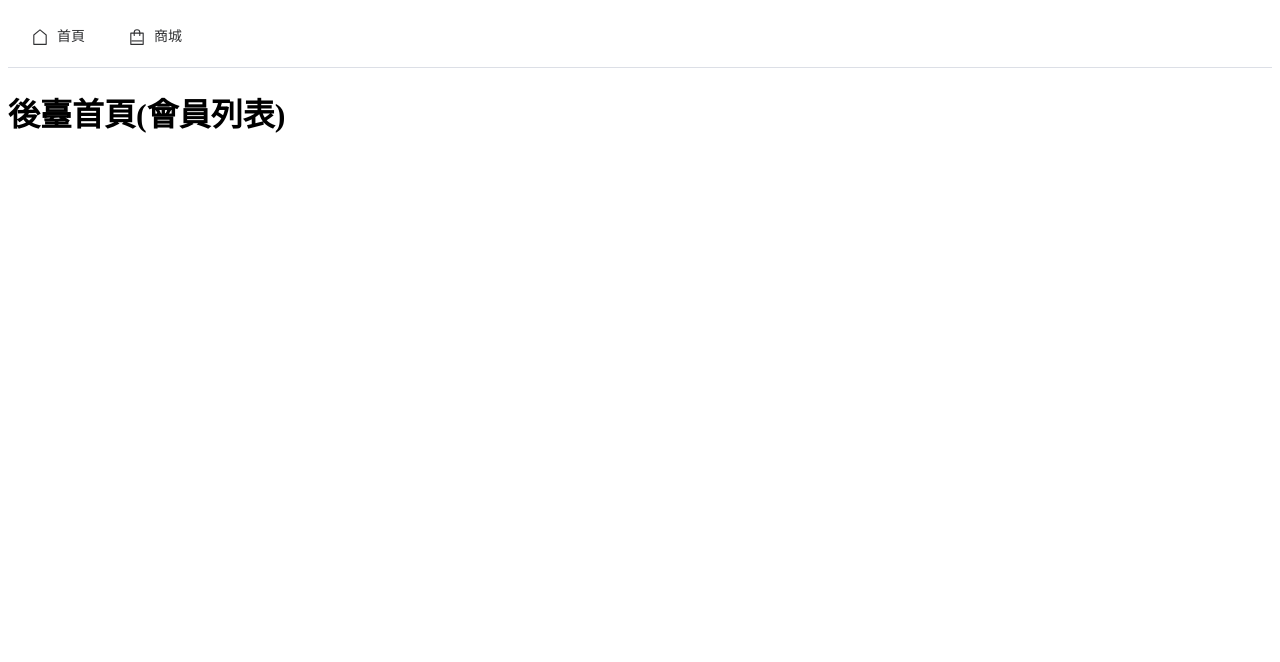
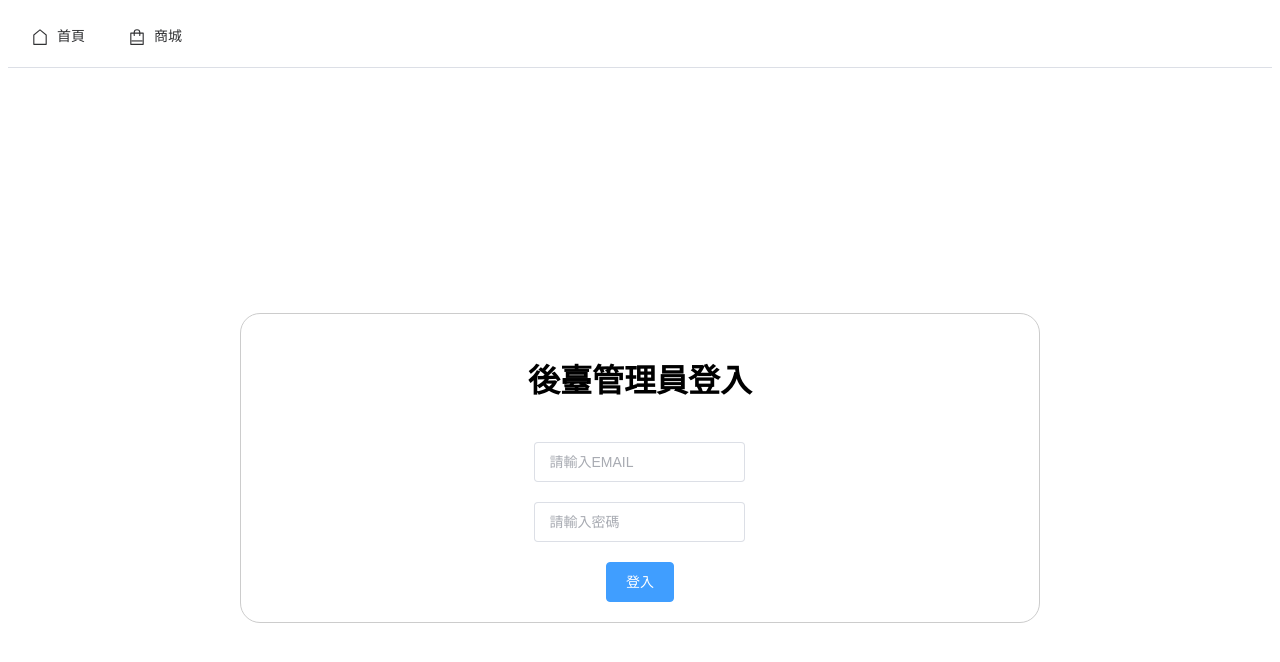
Before and after one commit to jc-1001/work-project, a Vue app in the folder vue/: page /admin in a window 1280 px wide. Shown: the top 662 px of the page. Built offline with nearby package versions, Linux system fonts and the light colour scheme.

Commit message:
後臺部分基建(未完成)

```diff
--- a/vue/src/App.vue
+++ b/vue/src/App.vue
@@ -1,11 +1,14 @@
 <script setup>
   import { ref } from "vue";
   import NavBar from "./components/NavBar.vue";
+  // import AdminNavBar from "./components/AdminNavBar.vue";
   // import Loading from "./components/Loading.vue";
+
 </script>
 
 <template>
   <!-- <Loading /> -->
   <NavBar />
+  <!-- <AdminNavBar/> -->
   <router-view />
 </template>
--- a/vue/src/router/index.js
+++ b/vue/src/router/index.js
@@ -57,7 +57,12 @@ const routes = [
   {
     path: '/admin',
     name: 'Admin',
-    component: () => import('../views/admin/admin.vue')
+    component: () => import('../views/admin/adminLogin.vue')
+  },
+  {
+    path: '/admin/user',
+    name: 'AdminUser',
+    component: () => import('../views/admin/adminUser.vue')
   },
   {
     path: '/admin/products',
--- /dev/null
+++ b/vue/src/views/admin/adminLogin.vue
@@ -0,0 +1,121 @@
+<script setup>
+import { ref, nextTick } from "vue";
+import { ElInput, ElButton, ElMessage } from "element-plus";
+import { useRouter } from "vue-router";
+import api from "../../api";
+
+const router = useRouter();
+
+const email = ref("");
+const password = ref("");
+const isSubmitting = ref(false);
+
+const emailRef = ref(null);
+const passwordRef = ref(null);
+
+//  跳轉到下一個輸入框
+const focusNext = () => {
+  if (!email.value) {
+    ElMessage.warning("請先輸入 EMAIL");
+    return;
+  }
+  nextTick(() => {
+    passwordRef.value?.focus();
+  });
+};
+
+// 帳密登入
+
+const login = async () => {
+  // 基本前端驗證
+  if (!email.value || !password.value) {
+    ElMessage.warning("請完整填寫所有欄位");
+    return;
+  }
+  isSubmitting.value = true;
+  try {
+    const res = await api.post("/login", {
+      email: email.value,
+      password: password.value,
+    });
+    // 儲存token到localStorage
+    localStorage.setItem("token", res.data.access_token);
+    // 儲存會員資料物件!!轉成字串
+    // 這樣結帳頁就可以用localstorage的user拿到id
+    if (res.data.user) {
+      localStorage.setItem("user", JSON.stringify(res.data.user));
+    }
+
+
+    // 登入成功跳轉到後台user頁面
+    ElMessage.success("登入成功");
+    router.push("/admin/user");
+  } catch (error) {
+    ElMessage.error("登入失敗，請檢查您的帳號和密碼");
+  } finally {
+    isSubmitting.value = false;
+  }
+};
+</script>
+
+<template>
+  <main>
+    <div class="signin-block">
+      <h1>後臺管理員登入</h1>
+      <el-input
+        v-model="email"
+        size="large"
+        style="width: fit-content"
+        placeholder="請輸入EMAIL"
+        ref="emailRef"
+        @keyup.enter="focusNext"
+      />
+      <el-input
+        v-model="password"
+        size="large"
+        placeholder="請輸入密碼"
+        type="password"
+        style="width: fit-content"
+        ref="passwordRef"
+        @keyup.enter="login"
+        show-password
+      />
+      <div class="signin-button">
+
+        <el-button
+          type="primary"
+          size="large"
+          @click="login"
+          :loading="isSubmitting"
+          >登入</el-button
+        >
+      </div>
+    </div>
+  </main>
+</template>
+<style scoped>
+main {
+  display: flex;
+  justify-content: center;
+  align-items: center;
+  height: 100vh;
+}
+.signin-block {
+  width: 60%;
+  border: 1px solid #ccc;
+  border-radius: 20px;
+  padding: 20px;
+  text-align: center;
+  display: flex;
+  flex-direction: column;
+  align-items: center;
+  gap: 20px;
+}
+
+.signin-button {
+  display: flex;
+  justify-content: center;
+  align-items: center;
+  gap: 20px;
+}
+</style>
```
Also changed, not shown: vue/src/components/AdminNavBar.vue (added, +85 -0 lines), vue/src/views/admin/adminUser.vue (renamed from vue/src/views/admin/admin.vue).
